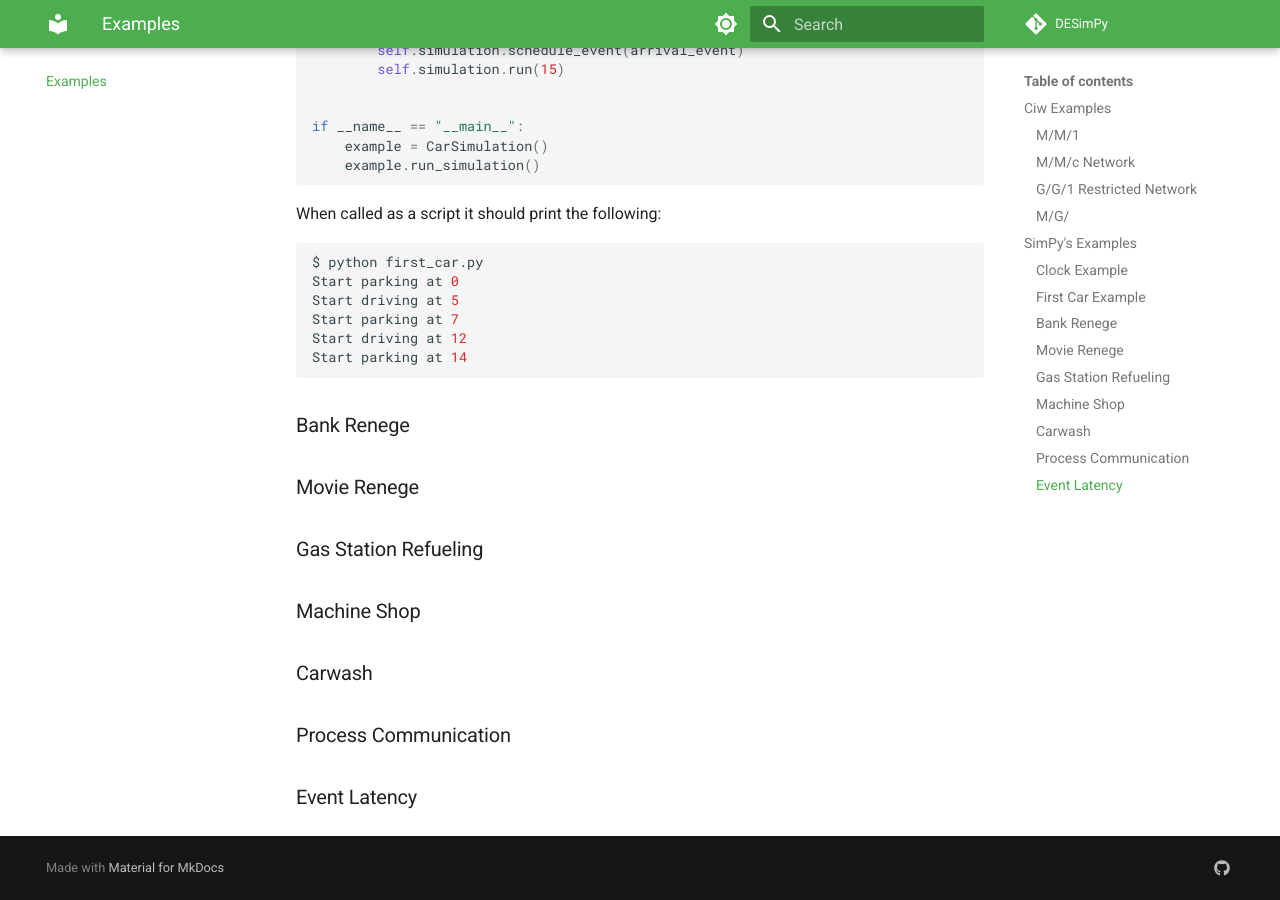
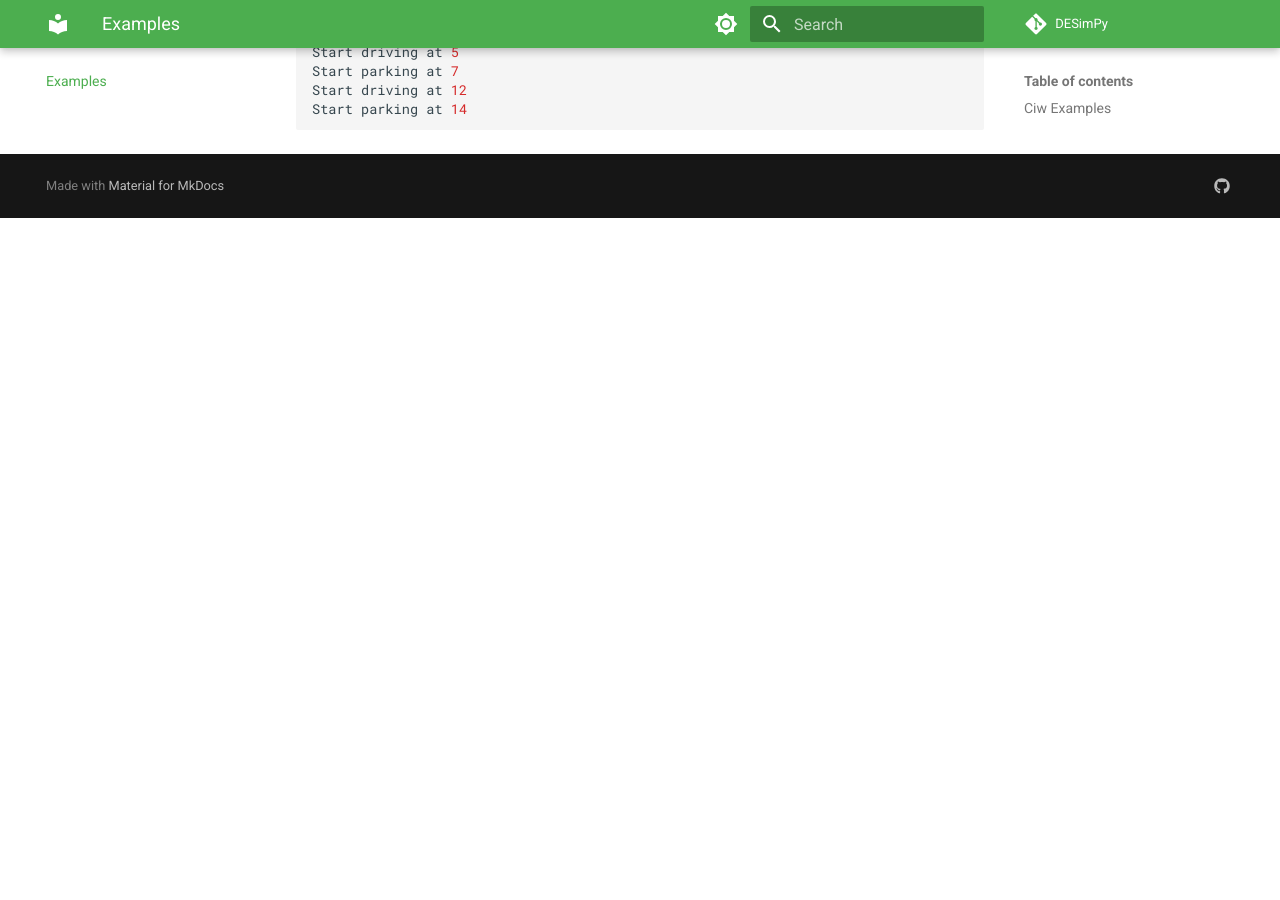
Before and after one commit to galenseilis/DESimpy, an MkDocs documentation site: the page built from docs/examples.md, in a window 1280 px wide and 900 px high, scrolled down 5068 px. Built offline with MkDocs 1.6.1 and Material for MkDocs 9.7.7, drawn with Linux system fonts in a browser that asks for light colours; comment, search, counter and statistics services are not loaded; after the commit the page ends 5286 px from its top, so only the background shows below that; some of the changed text lies outside the part shown.

Commit message:
Removed unused example headers. Can add them back in as examples are added.

````diff
--- a/docs/examples.md
+++ b/docs/examples.md
@@ -189,15 +189,7 @@
         print("No customers arrived during the simulation.")
 ```
 
-### M/M/c Network
-
-### G/G/1 Restricted Network
-
-### M/G/
-
 ## SimPy's Examples
-
-### Clock Example
 
 ### First Car Example
 
@@ -267,17 +259,3 @@
 Start driving at 12
 Start parking at 14
 ```
-
-### Bank Renege
-
-### Movie Renege
-
-### Gas Station Refueling
-
-### Machine Shop
-
-### Carwash
-
-### Process Communication
-
-### Event Latency
````
